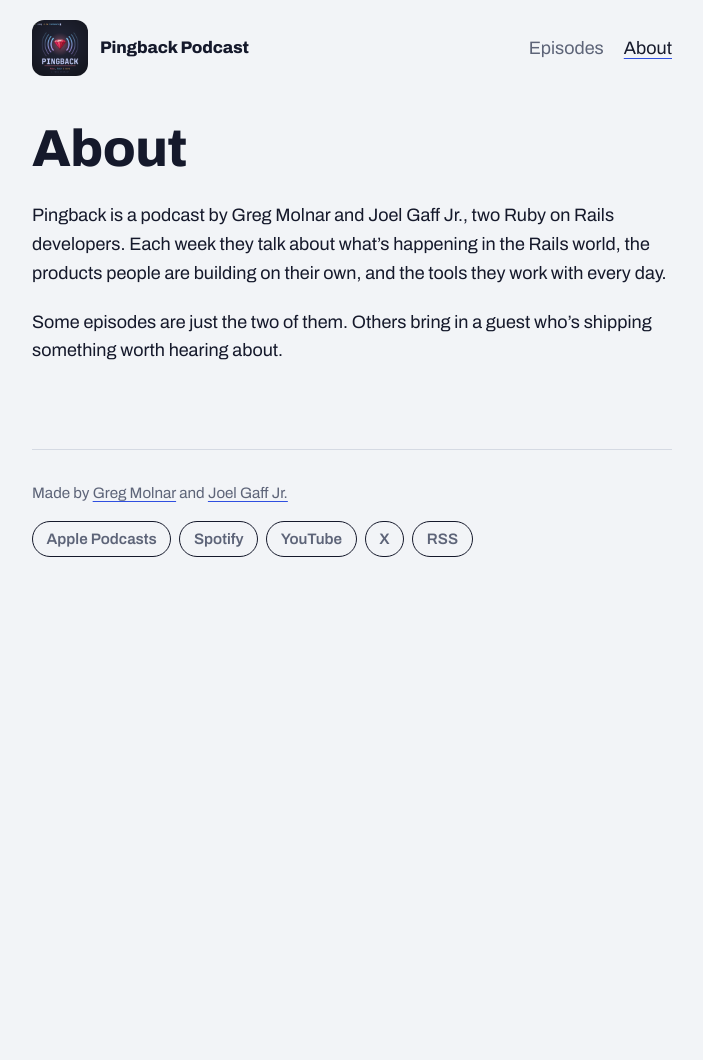
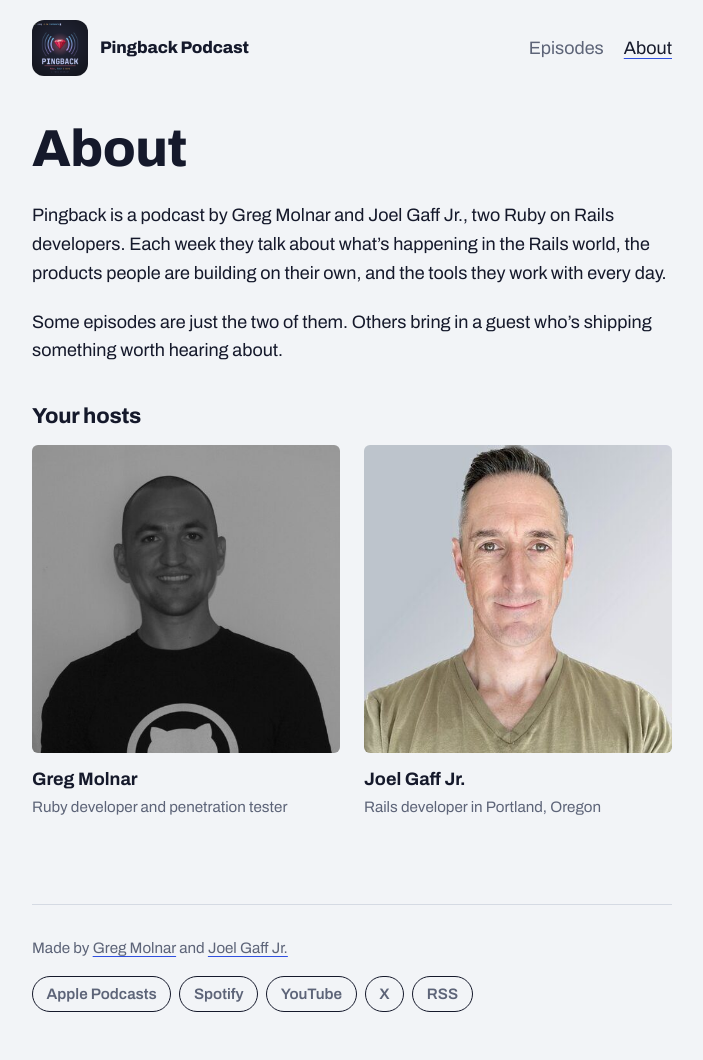
Before and after one commit to pingbackpodcast/pingbackpodcast, a Jekyll site: the page built from about.md, in a window 1280 px wide. Shown: the whole page, without its empty margins (288-991 px from the left). Built offline with Jekyll 4.4.1, drawn with Linux system fonts in a browser that asks for light colours; before the commit the page ends 900 px from its top, so only the background shows below that.

Commit message:
Add host photos with captions to the About page
Photos from greg.molnar.io and joelgaff.com, square-cropped. Host data
(photo, role) lives in _config.yml hosts.

```diff
--- a/_config.yml
+++ b/_config.yml
@@ -7,8 +7,14 @@ url: "https://pingbackpodcast.com"
 baseurl: ""
 lang: en
 hosts:
-  - { name: "Greg Molnar", url: "https://greg.molnar.io" }
-  - { name: "Joel Gaff Jr.", url: "https://joelgaff.com" }
+  - name: "Greg Molnar"
+    url: "https://greg.molnar.io"
+    photo: /assets/images/hosts/greg-molnar.jpg
+    role: "Ruby developer and penetration tester"
+  - name: "Joel Gaff Jr."
+    url: "https://joelgaff.com"
+    photo: /assets/images/hosts/joel-gaff.jpg
+    role: "Rails developer in Portland, Oregon"
 timezone: America/Los_Angeles
 # Social share card (1200px) is set per page via defaults below.
 # Full 3000px podcast cover: assets/images/pingback-cover-3000.png
--- /dev/null
+++ b/_includes/hosts.html
@@ -0,0 +1,13 @@
+<div class="hosts">
+  {%- for h in site.hosts %}
+  <figure class="host">
+    <a href="{{ h.url }}" target="_blank" rel="noopener">
+      <img src="{{ h.photo | relative_url }}" width="240" height="240" alt="{{ h.name }}" loading="lazy">
+    </a>
+    <figcaption>
+      <a class="host__name" href="{{ h.url }}" target="_blank" rel="noopener">{{ h.name }}</a>
+      <span class="host__role">{{ h.role }}</span>
+    </figcaption>
+  </figure>
+  {%- endfor %}
+</div>
--- a/about.md
+++ b/about.md
@@ -8,3 +8,7 @@ description: "About the Pingback Podcast: Greg Molnar and Joel Gaff Jr. on Ruby
 Pingback is a podcast by Greg Molnar and Joel Gaff Jr., two Ruby on Rails developers. Each week they talk about what's happening in the Rails world, the products people are building on their own, and the tools they work with every day.
 
 Some episodes are just the two of them. Others bring in a guest who's shipping something worth hearing about.
+
+## Your hosts
+
+{% include hosts.html %}
--- a/assets/css/style.scss
+++ b/assets/css/style.scss
@@ -338,6 +338,45 @@ main { padding-bottom: 4rem; }
   font-variant-numeric: tabular-nums;
 }
 
+// Hosts (About page) ----------------------------------------------------
+
+.hosts {
+  display: grid;
+  grid-template-columns: repeat(2, minmax(0, 1fr));
+  gap: 1.5rem;
+  margin: 0 0 1.25rem;
+}
+.host { margin: 0; }
+.host img {
+  display: block;
+  width: 100%;
+  height: auto;
+  aspect-ratio: 1;
+  object-fit: cover;
+  border-radius: 6px;
+  background: var(--accent-soft);
+}
+.host figcaption {
+  display: flex;
+  flex-direction: column;
+  gap: 0.1rem;
+  margin-top: 0.75rem;
+}
+.host__name {
+  font-weight: 700;
+  font-variation-settings: "wdth" 112;
+  text-decoration: none;
+}
+.host__name:hover { text-decoration: underline; text-decoration-color: var(--accent); }
+.host__role {
+  color: var(--muted);
+  font-size: 0.95rem;
+}
+
+@media (max-width: 26rem) {
+  .hosts { grid-template-columns: 1fr; max-width: 18rem; }
+}
+
 // Footer -----------------------------------------------------------------
 
 .site-footer {
```
Also changed, not shown: CLAUDE.md (+1 -1 lines), assets/images/hosts/greg-molnar.jpg (added), assets/images/hosts/joel-gaff.jpg (added).
